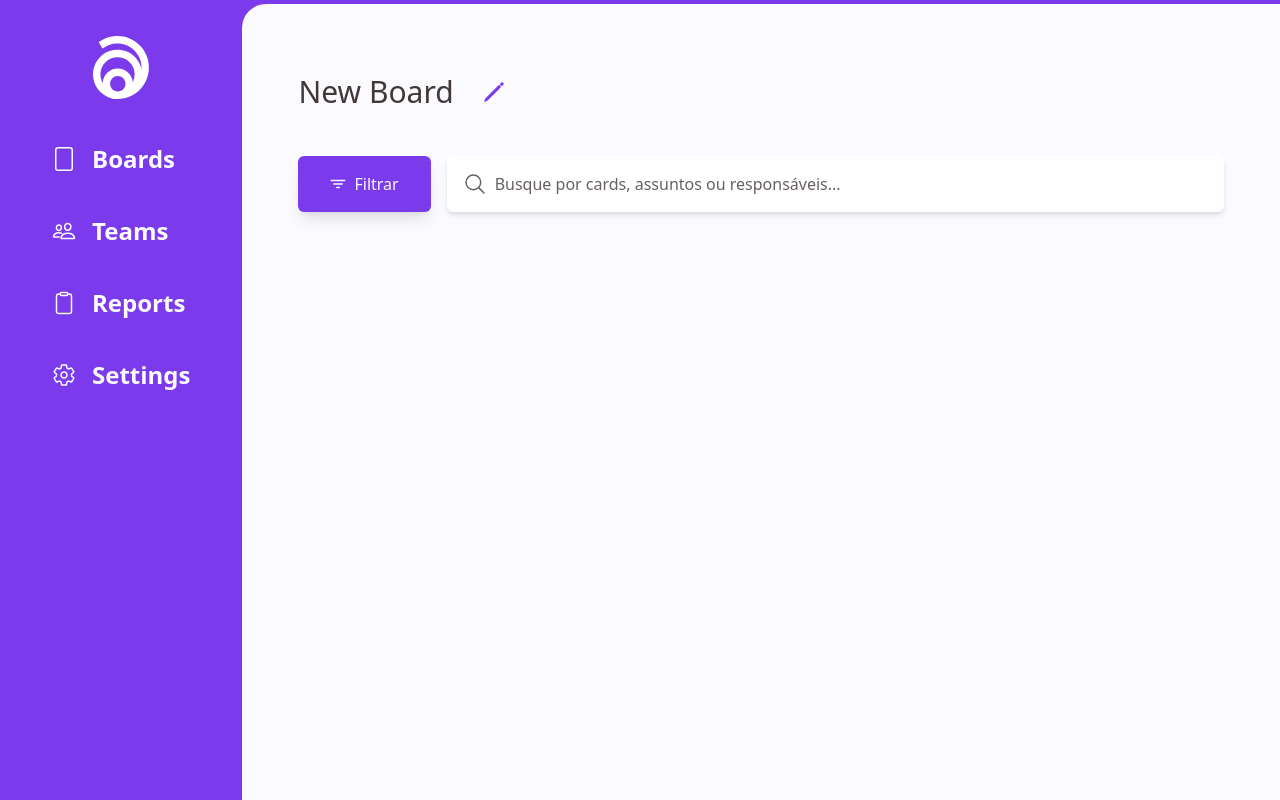
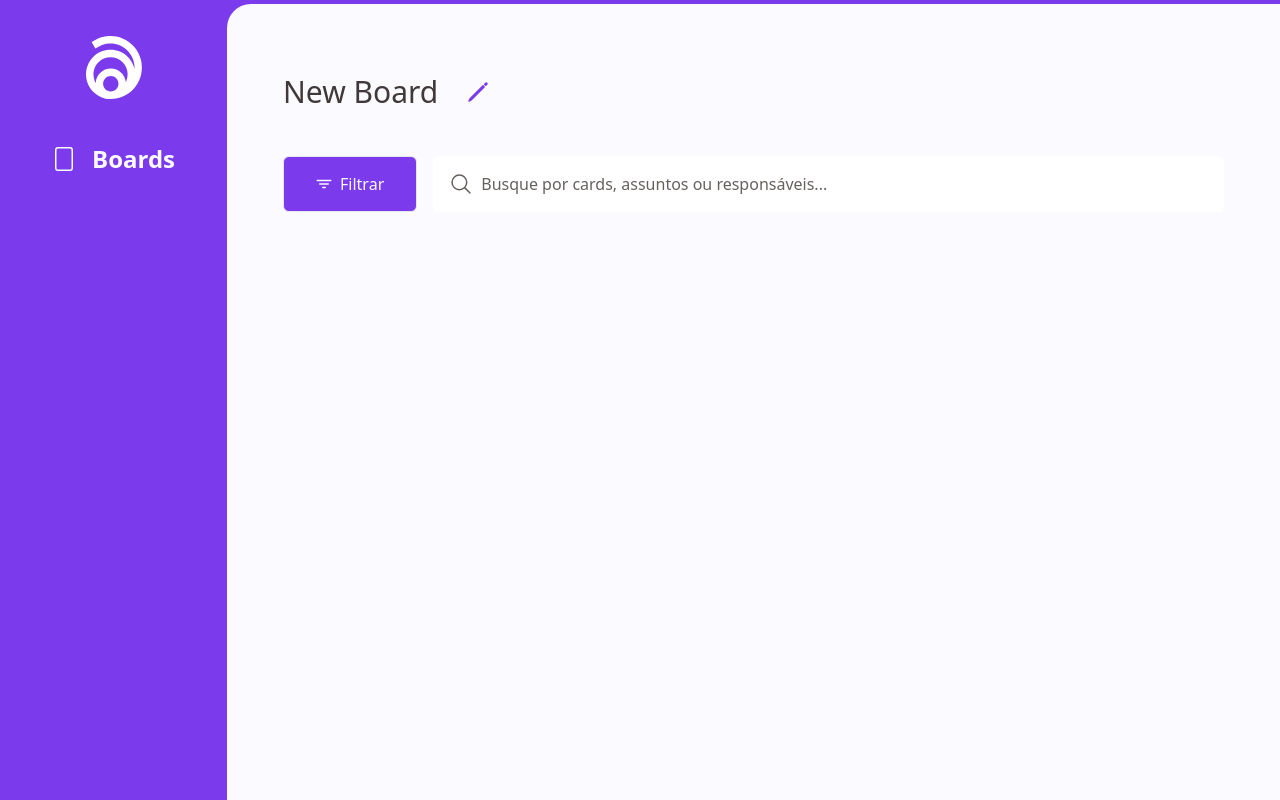
Before and after one commit to MelkdeSousa/kanma, a Next.js app: page /boards in a window 1280 px wide. Built offline with nearby package versions, Linux system fonts and the light colour scheme.

Commit message:
:sparkles: add spinner, edit board title, active item sidebar, hook board screen

```diff
--- a/package.json
+++ b/package.json
@@ -12,6 +12,7 @@
     "@types/node": "18.15.5",
     "@types/react": "18.0.28",
     "@types/react-dom": "18.0.11",
+    "clsx": "^1.2.1",
     "eslint": "8.36.0",
     "eslint-config-next": "13.2.4",
     "next": "13.2.4",
--- a/src/components/Layout.tsx
+++ b/src/components/Layout.tsx
@@ -2,12 +2,7 @@ import { SidebarButton } from '@/components/SidebarButton'
 import Image from 'next/image'
 import Link from 'next/link'
 import { ReactNode } from 'react'
-import {
-  IoClipboardOutline,
-  IoPeopleOutline,
-  IoSettingsOutline,
-  IoTabletPortraitOutline
-} from 'react-icons/io5'
+import { IoTabletPortraitOutline } from 'react-icons/io5'
 
 export type LayoutProps = {
   children: ReactNode
@@ -19,21 +14,21 @@ const sidebarButtons = [
     icon: <IoTabletPortraitOutline />,
     href: '/boards',
   },
-  {
-    title: 'Teams',
-    icon: <IoPeopleOutline />,
-    href: '/teams',
-  },
-  {
-    title: 'Reports',
-    icon: <IoClipboardOutline />,
-    href: '/reports',
-  },
-  {
-    title: 'Settings',
-    icon: <IoSettingsOutline />,
-    href: '/settings',
-  },
+  // {
+  //   title: 'Teams',
+  //   icon: <IoPeopleOutline />,
+  //   href: '/teams',
+  // },
+  // {
+  //   title: 'Reports',
+  //   icon: <IoClipboardOutline />,
+  //   href: '/reports',
+  // },
+  // {
+  //   title: 'Settings',
+  //   icon: <IoSettingsOutline />,
+  //   href: '/settings',
+  // },
 ]
 
 export const Layout = ({ children }: LayoutProps) => {
--- a/src/components/SidebarButton.tsx
+++ b/src/components/SidebarButton.tsx
@@ -1,4 +1,6 @@
+import clsx from 'clsx'
 import Link from 'next/link'
+import { useRouter } from 'next/router'
 
 export type SidebarButtonProps = {
   title: string
@@ -7,15 +9,19 @@ export type SidebarButtonProps = {
 }
 
 export const SidebarButton = ({ icon, title, href }: SidebarButtonProps) => {
-  const active =
-    href === (typeof window !== 'undefined' ? window.location.pathname : '')
+  const route = useRouter()
+  const active = route.pathname === href
 
   return (
     <Link
       href={href}
-      className={`"cursor-pointer rounded-md px-4 text-opacity-${
-        active ? '100' : '60'
-      } py-2 font-bold text-2xl flex items-center gap-x-4 text-white-500 transition-colors hover:bg-white-500 hover:text-purple-500"`}
+      className={clsx(
+        'cursor-pointer rounded-md px-4 py-2 font-bold text-2xl flex items-center gap-x-4 text-white-500 transition-colors hover:bg-white-500 hover:text-purple-500',
+        {
+          'text-opacity-60': !active,
+          'text-opacity-100': active,
+        },
+      )}
     >
       <span>{icon}</span>
       <span>{title}</span>
--- /dev/null
+++ b/src/components/Spinner.tsx
@@ -0,0 +1,14 @@
+export const Spinner = () => {
+    return (
+        <div className="flex items-center justify-center">
+            <div
+                className="border-purple-500 inline-block h-8 w-8 animate-spin rounded-full border-4 border-solid border-current border-r-transparent align-[-0.125em] motion-reduce:animate-[spin_1.5s_linear_infinite]"
+                role="status"
+            >
+                <span className="!absolute !-m-px !h-px !w-px !overflow-hidden !whitespace-nowrap !border-0 !p-0 ![clip:rect(0,0,0,0)]">
+                    Loading...
+                </span>
+            </div>
+        </div>
+    )
+}
--- /dev/null
+++ b/src/hooks/useBoard.ts
@@ -0,0 +1,47 @@
+import { ChangeEvent, KeyboardEvent, useState } from 'react'
+
+const useBoard = () => {
+  const [boardTitle, setBoardTitle] = useState('New Board')
+  const [visible, setVisible] = useState(true)
+  const [loadingBoardTitle, setLoadingBoardTitle] = useState(false)
+
+  const onChangeBoardTitle = (e: ChangeEvent<HTMLInputElement>) => {
+    setBoardTitle(e.target.value)
+  }
+
+  const onChangeVisible = () => {
+    setVisible(!visible)
+  }
+
+  const onEnter = (e?: KeyboardEvent<HTMLInputElement>) => {
+    e?.preventDefault()
+
+    if (e?.key === 'Enter') {
+      onUpdateBoardTitle()
+    }
+  }
+
+  const onUpdateBoardTitle = async () => {
+    onChangeVisible()
+    setLoadingBoardTitle(true)
+
+    return new Promise((resolve) => {
+      setTimeout(() => {
+        setLoadingBoardTitle(false)
+        resolve(undefined)
+      }, 1000)
+    })
+  }
+
+  return {
+    boardTitle,
+    visible,
+    onChangeVisible,
+    onChangeBoardTitle,
+    onEnter,
+    onUpdateBoardTitle,
+    loadingBoardTitle,
+  }
+}
+
+export default useBoard
--- a/src/pages/boards.tsx
+++ b/src/pages/boards/index.tsx
@@ -1,40 +1,50 @@
-import { useRef, useState } from 'react'
+import { Spinner } from '@/components/Spinner'
+import useBoard from '@/hooks/useBoard'
 import { IoFilter, IoPencilOutline, IoSearchOutline } from 'react-icons/io5'
 
 const BoardsPage = () => {
-  const boardTitleRef = useRef<HTMLInputElement>(null)
-  const [boardTitle, setBoardTitle] = useState('New Board')
-  const [visible, setVisible] = useState(true)
+  const {
+    boardTitle,
+    onChangeVisible,
+    visible,
+    onChangeBoardTitle,
+    loadingBoardTitle,
+    onEnter,
+    onUpdateBoardTitle,
+  } = useBoard()
 
   return (
     <div className="p-14">
       <fieldset className="flex text-ellipsis overflow-hidden w-full py-2 items-center">
         {visible && (
           <div className="text-3xl text-black-500 mr-4 font-medium ">
-            {boardTitle}
+            {loadingBoardTitle ? <Spinner /> : boardTitle}
           </div>
         )}
+
         {!visible && (
           <input
-            ref={boardTitleRef}
             className="text-3xl shadow-md rounded-md py-2 px-4  mr-4 font-medium placeholder:text-black-400 text-black-500"
             type="text"
             value={boardTitle}
-            onBlur={() => setVisible(true)}
-            onChange={(e) => setBoardTitle(e.target.value)}
-            onKeyUp={(e) => e.key === 'Enter' && setVisible(true)}
+            onBlur={onUpdateBoardTitle}
+            onChange={onChangeBoardTitle}
+            onKeyUp={onEnter}
           />
         )}
-        <button
-          className="flex justify-center items-center rounded-md hover:shadow-md transition-shadow  p-2"
-          onClick={() => setVisible((prev) => !prev)}
-        >
-          <IoPencilOutline className="text-purple-500 cursor-pointer w-6 h-6 m-1" />
-        </button>
+
+        {!loadingBoardTitle && (
+          <button
+            className="flex justify-center items-center rounded-md hover:shadow-md transition-shadow p-2"
+            onClick={onChangeVisible}
+          >
+            <IoPencilOutline className="text-purple-500 cursor-pointer w-6 h-6 m-1" />
+          </button>
+        )}
       </fieldset>
 
       <div className="mt-8 flex w-full gap-4">
-        <button className="bg-purple-500 rounded-md px-8 py-3 text-white-500 flex items-center gap-2 shadow-lg">
+        <button className="bg-purple-500 rounded-md px-8 py-3 text-white-500 flex items-center gap-2 transition-all hover:shadow-md hover:bg-white-500 hover:border-purple-500 hover:text-purple-500 border duration-300">
           <IoFilter />
           <span>Filtrar</span>
         </button>
@@ -42,7 +52,7 @@ const BoardsPage = () => {
         <fieldset className="w-full relative">
           <IoSearchOutline className="absolute h-full mx-4 w-6 text-black-400" />
           <input
-            className="shadow-md rounded-md w-full pl-12 p-4 placeholder:text-black-400 text-black-500"
+            className="transition-shadow duration-300 hover:shadow-md rounded-md w-full pl-12 p-4 placeholder:text-black-400 text-black-500"
             type="text"
             placeholder="Busque por cards, assuntos ou responsáveis..."
             name=""
```
Also changed, not shown: 1 other file (tests, documents, lock files or other folders).
